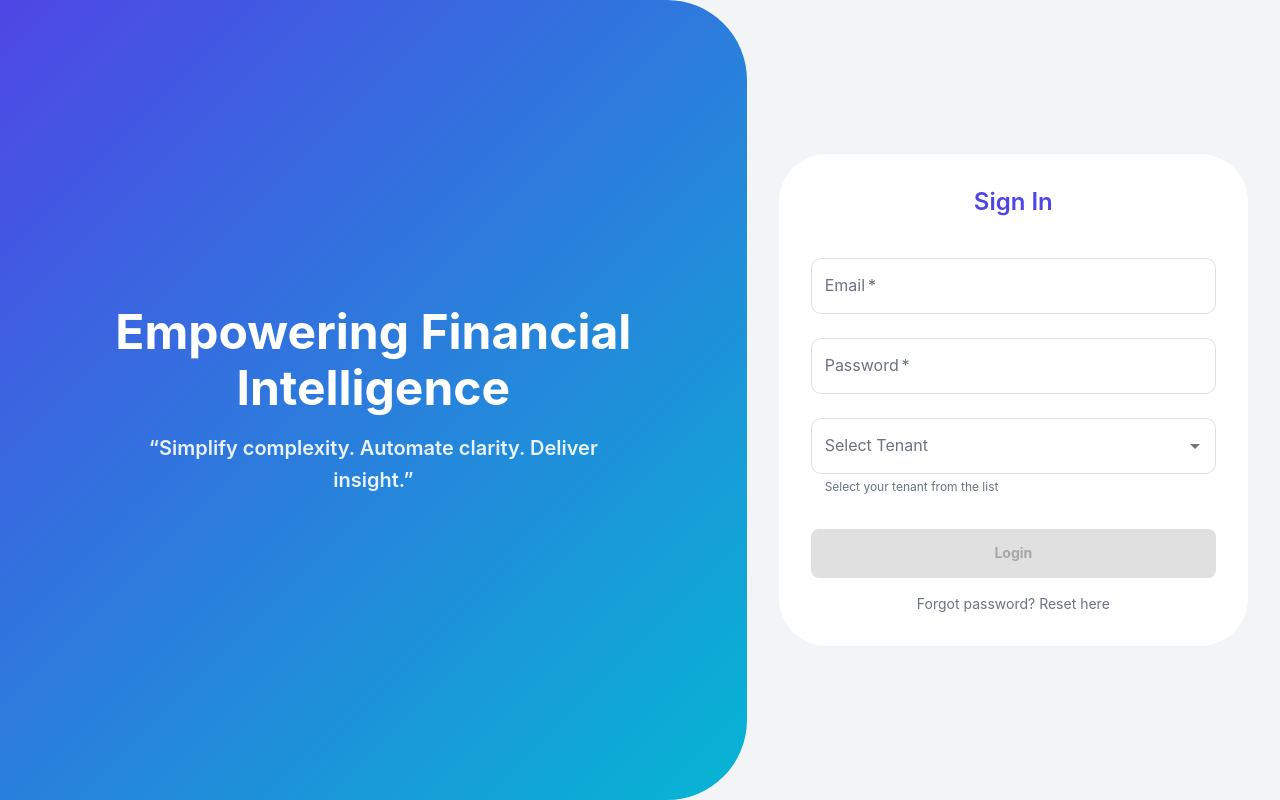
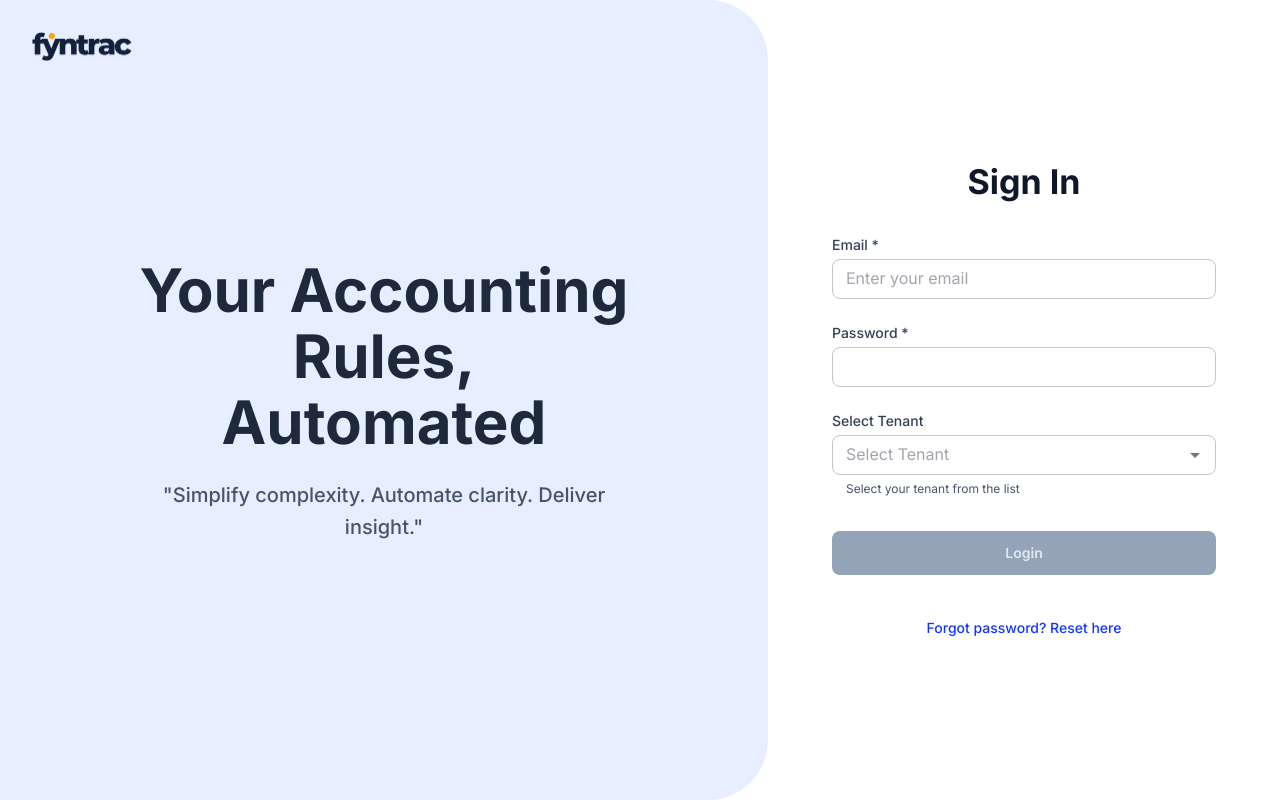
Before and after one commit to 19btech/fyntrac-web, a Next.js app: page / in a window 1280 px wide. Built offline with nearby package versions, Linux system fonts and the light colour scheme.

Commit message:
login screen changes

```diff
--- a/src/app/auth/auth-page.jsx
+++ b/src/app/auth/auth-page.jsx
@@ -1,41 +1,98 @@
 "use client";
+
 import React, { useState, useEffect } from "react";
 import { useRouter } from "next/navigation";
 import axios from "axios";
-import Grid from "@mui/material/Grid2"; // MUI v6 Grid2 syntax
+// Ensure you have configured Grid2 in your project
+import Grid from "@mui/material/Grid2";
 import { useTenant } from "../tenant-context";
 import {
   Box,
   Typography,
   TextField,
   Button,
-  Paper,
-  useTheme,
+  Link,
   Autocomplete,
   CircularProgress,
+  InputLabel,
+  CssBaseline,
+  ThemeProvider,
+  createTheme
 } from "@mui/material";
+import { Inter } from "next/font/google";
+
+// --- 1. FONTS & THEME SETUP ---
+const inter = Inter({
+  subsets: ["latin"],
+  weight: ["300", "400", "500", "600", "700"],
+  display: "swap",
+});
+
+const customTheme = createTheme({
+  typography: {
+    fontFamily: inter.style.fontFamily,
+  },
+  palette: {
+    primary: {
+      main: "#1335FF",
+    },
+    background: {
+      default: "#ffffff",
+    },
+    text: {
+      primary: "#1e293b",
+      secondary: "#475569",
+    },
+  },
+  components: {
+    MuiTextField: {
+      styleOverrides: {
+        root: {
+          "& .MuiOutlinedInput-root": {
+            borderRadius: "0.5rem",
+            backgroundColor: "#ffffff",
+          },
+        },
+      },
+    },
+    MuiButton: {
+      styleOverrides: {
+        root: {
+          borderRadius: "0.5rem",
+          textTransform: "none",
+          fontWeight: 600,
+          padding: "10px 16px",
+        },
+      },
+    },
+    MuiPaper: {
+      styleOverrides: {
+        root: {
+          borderRadius: "0.5rem"
+        }
+      }
+    }
+  },
+});
 
 export default function LoginPage() {
-  const theme = useTheme();
   const router = useRouter();
-  const { tenant, user, setTenant, setUser, clearSession } = useTenant();
+  const { tenant, setTenant, setUser } = useTenant();
 
+  // --- 2. STATE ---
   const [email, setEmail] = useState("");
   const [pswd, setPswd] = useState("");
   const [tenants, setTenants] = useState([]);
   const [selectedTenant, setSelectedTenant] = useState(null);
   const [loadingTenants, setLoadingTenants] = useState(false);
 
-  // Log tenant whenever it changes (for debugging)
   useEffect(() => {
     if (tenant) console.log("✅ Tenant updated in context:", tenant);
   }, [tenant]);
 
+  // --- 3. LOGIC ---
   const login = async () => {
-    if (!email || !pswd) {
-      alert("Please enter both email and password.");
-      return;
-    }
+    if (!email || !pswd) return;
 
     setLoadingTenants(true);
     try {
@@ -43,12 +100,7 @@ export default function LoginPage() {
       const response = await axios.post(
         url,
         { email, pswd },
-        {
-          headers: {
-            "X-Tenant": "master",
-            Accept: "*/*",
-          },
-        }
+        { headers: { "X-Tenant": "master", Accept: "*/*" } }
       );
 
       console.log("Full response:", response.data);
@@ -76,99 +128,151 @@ export default function LoginPage() {
       return;
     }
 
-    // Update context (async)
     setTenant(selectedTenant.tenantCode);
     console.log("Tenant code set:", selectedTenant.tenantCode);
 
-    // Give React one render tick to update context before navigating
     setTimeout(() => {
       router.push("/main");
     }, 0);
   };
 
   return (
-    <Grid container sx={{ minHeight: "100vh", minWidth: "100vw" }}>
-      {/* LEFT PANEL - 75% */}
+    <ThemeProvider theme={customTheme}>
+      <CssBaseline />
+
+      <Grid container sx={{ minHeight: "100vh", position: "relative" }}>
+
+        {/* --- LOGO --- */}
+        <Box
+          sx={{
+            position: 'absolute',
+            top: { xs: 16, sm: 32 },
+            left: { xs: 16, sm: 32 },
+            height: { xs: 32, sm: 40 },
+            width: 'auto',
+            zIndex: 10,
+          }}
+        >
+          <img
+            src="fyntrac.png"
+            alt="Logo"
+            style={{
+              width: '100px',
+              height: 'auto',  // Maintain aspect ratio
+              maxWidth: '100%' // Ensures responsiveness
+            }}
+          />
+        </Box>
+        {/* --- LEFT PANEL --- */}
         <Grid
-        size={{ xs: 12, sm: 7 }}
+          size={{ xs: 0, lg: 7.2 }}
           sx={{
-          background: `linear-gradient(135deg, ${theme.palette.primary.main}, ${theme.palette.secondary.main})`,
-          color: "#fff",
+            display: { xs: "none", lg: "flex" },
+            alignItems: "center",
+            justifyContent: "center",
+            backgroundColor: "#E6EEFF",
+            borderRadius: "0 60px 60px 0",
+            p: 6,
+          }}
+        >
+          <Box sx={{ maxWidth: "32rem", textAlign: "center" }}>
+            <Typography
+              component="h1"
+              variant="h2"
+              sx={{
+                fontWeight: 700,
+                color: "#1e293b",
+                lineHeight: 1.1,
+                mb: 3,
+              }}
+            >
+              Your Accounting Rules, Automated
+            </Typography>
+            <Typography variant="h6" sx={{ color: "#475569" }}>
+              "Simplify complexity. Automate clarity. Deliver insight."
+            </Typography>
+          </Box>
+        </Grid>
+
+        {/* --- RIGHT PANEL --- */}
+        <Grid
+          size={{ xs: 12, lg: 4.8 }}
+          sx={{
             display: "flex",
             flexDirection: "column",
+            alignItems: "center",
             justifyContent: "center",
-          alignItems: "center",
-          borderTopRightRadius: { md: "80px" },
-          borderBottomRightRadius: { md: "80px" },
-          p: 6,
-          textAlign: "center",
-          transition: "all 0.3s ease",
+            py: 6,
+            px: { xs: 2, sm: 4 },
+            backgroundColor: "background.paper",
           }}
         >
-        <Typography variant="h3" gutterBottom>
-          Empowering Financial Intelligence
-        </Typography>
-        <Typography variant="h6" sx={{ opacity: 0.9, maxWidth: "500px" }}>
-          “Simplify complexity. Automate clarity. Deliver insight.”
-        </Typography>
-      </Grid>
+          <Box sx={{ width: "100%", maxWidth: "24rem" }}>
 
-      {/* RIGHT PANEL - 25% */}
-      <Grid
-        size={{ xs: 12, sm: 5 }}
-        sx={{
-          display: "flex",
-          justifyContent: "center",
-          alignItems: "center",
-          p: 4,
-          backgroundColor: theme.palette.background.default,
-        }}
-      >
-        <Paper
-          elevation={5}
-          sx={{
-            minWidth: 320,
-            p: 4,
-            borderRadius: 4,
-          }}
-        >
             <Typography
-            variant="h5"
-            fontWeight="600"
-            mb={3}
-            textAlign="center"
-            color="primary"
+              component="h2"
+              variant="h4"
+              align="center"
+              sx={{ fontWeight: 700, mb: 4, color: "#0f172a" }}
             >
               Sign In
             </Typography>
 
-          <Box component="form" onSubmit={handleSubmit}>
+            <Box component="form" onSubmit={handleSubmit} noValidate sx={{ mt: 1 }}>
+
+              <Box sx={{ mb: 3 }}>
+                <InputLabel
+                  htmlFor="email"
+                  sx={{ mb: 0.5, fontWeight: 500, color: "#334155", fontSize: "0.875rem" }}
+                >
+                  Email *
+                </InputLabel>
                 <TextField
-              label="Email"
-              type="email"
+                  required
                   fullWidth
-              required
-              margin="normal"
+                  id="email"
+                  placeholder="Enter your email"
+                  variant="outlined"
+                  size="small"
                   value={email}
                   onChange={(e) => setEmail(e.target.value)}
                 />
+              </Box>
+
+              <Box sx={{ mb: 3 }}>
+                <InputLabel
+                  htmlFor="password"
+                  sx={{ mb: 0.5, fontWeight: 500, color: "#334155", fontSize: "0.875rem" }}
+                >
+                  Password *
+                </InputLabel>
                 <TextField
-              label="Password"
+                  required
+                  fullWidth
+                  id="password"
                   type="password"
-              fullWidth
-              required
-              margin="normal"
+                  variant="outlined"
+                  size="small"
                   value={pswd}
                   onChange={(e) => setPswd(e.target.value)}
                   onBlur={() => {
                     if (pswd && email) login();
                   }}
                 />
+              </Box>
 
+              <Box sx={{ mb: 3 }}>
+                <InputLabel
+                  htmlFor="user-tenants"
+                  sx={{ mb: 0.5, fontWeight: 500, color: "#334155", fontSize: "0.875rem" }}
+                >
+                  Select Tenant
+                </InputLabel>
                 <Autocomplete
                   fullWidth
                   disablePortal
                   id="user-tenants"
+                  size="small"
                   options={tenants}
                   loading={loadingTenants}
                   disabled={loadingTenants}
@@ -183,9 +287,7 @@ export default function LoginPage() {
                   renderInput={(params) => (
                     <TextField
                       {...params}
-                  label="Select Tenant"
-                  variant="outlined"
-                  margin="normal"
+                      placeholder={loadingTenants ? "Loading..." : "Select Tenant"}
                       helperText="Select your tenant from the list"
                       InputProps={{
                         ...params.InputProps,
@@ -201,6 +303,7 @@ export default function LoginPage() {
                     />
                   )}
                 />
+              </Box>
 
               <Button
                 type="submit"
@@ -208,24 +311,42 @@ export default function LoginPage() {
                 variant="contained"
                 disabled={!selectedTenant || loadingTenants}
                 sx={{
-                mt: 3,
-                py: 1.5,
-                fontWeight: "bold",
-                textTransform: "none",
+                  mt: 1,
+                  mb: 2,
+                  bgcolor: "#14213d",
+                  "&:hover": {
+                    bgcolor: "rgba(20, 33, 61, 0.9)",
+                  },
+                  boxShadow: "0 1px 2px 0 rgba(0, 0, 0, 0.05)",
+                  "&:disabled": {
+                    bgcolor: "#94a3b8",
+                    color: "#e2e8f0"
+                  }
                 }}
               >
                 Login
               </Button>
 
-            <Typography
+              <Box sx={{ textAlign: "center", mt: 3 }}>
+                <Link
+                  href="#"
                   variant="body2"
-              sx={{ mt: 2, textAlign: "center", color: "text.secondary" }}
+                  sx={{
+                    fontWeight: 500,
+                    color: "#1335FF",
+                    textDecoration: "none",
+                    "&:hover": {
+                      color: "#0B21B3",
+                    },
+                  }}
                 >
-              Forgot password? <a href="#">Reset here</a>
-            </Typography>
+                  Forgot password? Reset here
+                </Link>
               </Box>
-        </Paper>
+            </Box>
+          </Box>
         </Grid>
       </Grid>
+    </ThemeProvider>
   );
 }
```
Lines whose indentation alone changed are shown as unchanged.
